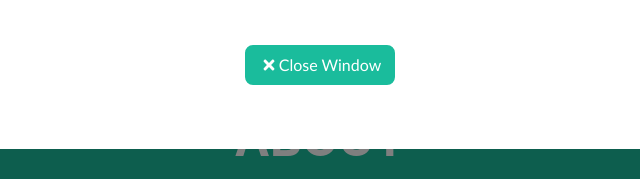
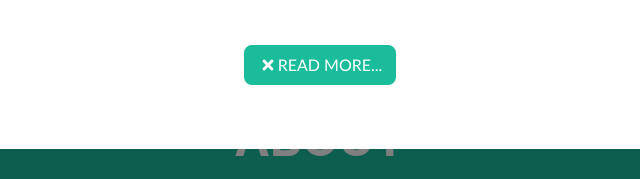
Before and after one commit to Bessy-Mukaria/Bessy-Mukaria.github.io, a plain HTML site: page index.html in a window 1280 px wide. Both pictures are taken after a click on the element 450 px from the left and 1118 px from the top of the page. Shown: the part 1336-1515 px from the top of the page, 320-960 px from the left. Drawn offline with nearby package versions, Linux system fonts and the light colour scheme; a web font is replaced by a local one.

Commit message:
Update index.html

```diff
--- a/index.html
+++ b/index.html
@@ -98,7 +98,7 @@
                                     <!-- Portfolio Modal - Text-->
                                     <p class="mb-5">Defining user segmentation in social media through the use of twitter mining.An informed insight on how an individual has an influence on others in a circle can help a business create social media campaigns that aid in marketing and advertising.
                                         An approach to determine this is summarized here with explanations of how to use tweepy API in python to extract data and how to use the data obtained to rank the users.</p>
-                                    <button class="btn btn-primary" href="#" data-dismiss="modal"><i class="fas fa-times fa-fw"></i>Close Window</button>
+                                    <button class="btn btn-primary" href="https://medium.com/@bessymukaria/twitter-mining-a0b5f52dfbb9" data-dismiss="modal"><i class="fas fa-times fa-fw"></i>READ MORE...</button>
                                 </div>
                             </div>
                         </div>
```
